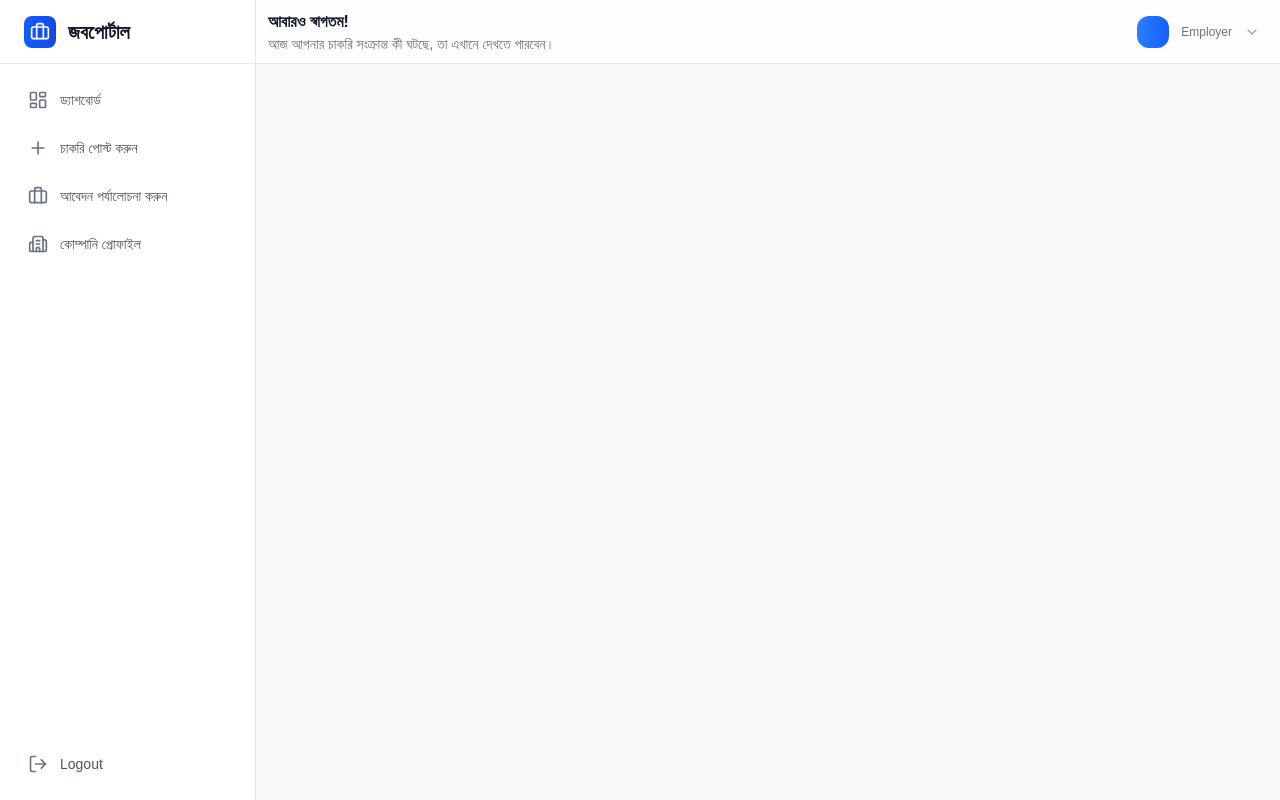
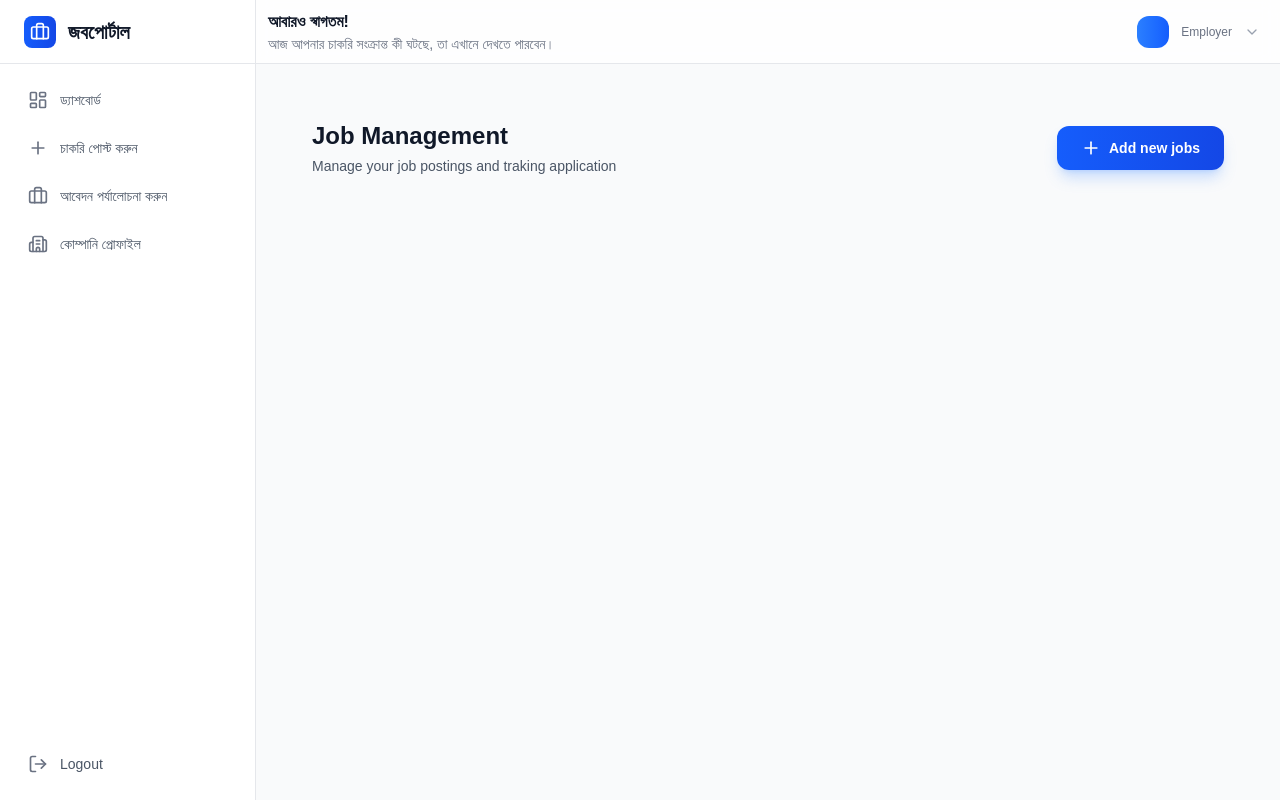
Before and after one commit to yeasin5060/job-portal, a React (Vite) app in the folder client/: page /manage-jobs in a window 1280 px wide. Built offline with nearby package versions, Linux system fonts and the light colour scheme; no server answers.

Commit message:
complete the header section in managejobs.jsx

```diff
--- a/client/src/pages/Employer/ManageJobs.jsx
+++ b/client/src/pages/Employer/ManageJobs.jsx
@@ -112,7 +112,29 @@ const ManageJobs = () => {
 
   return (
   <DashboardLayout>
+    <div className='min-h-screen p-4 sm:p-6 lg:p-8'>
+      <div className='max-w-7xl mx-auto'>
+        {/*Header */}
+        <div className='mb-8'>
+          <div className='flex flex-row items-center justify-between'>
+            <div className='mb-4 sm:mb-0'>
+              <h1 className='text-xl md:text-2xl font-semibold text-gray-900'>
+                Job Management
+              </h1>
+              <p className='text-sm text-gray-600 mt-1'>
+                Manage your job postings and traking application
+              </p>
+            </div>
+            <button className='inline-flex items-center px-6 py-3 bg-gradient-to-r from-blue-600 to-blue-700 hover:from-blue-700 hover:to-blue-800 text-sm text-white font-semibold rounded-xl shadow-lg shadow-blue-500/25 hover:shadow-xl hover:shadow-blue-500/30 transition-all duration-300 transform hover:-translate-y-0.5 whitespace-nowrap ' onClick={() => navigate("/post-job")}>
+              <Plus className='w-5 h-5 mr-2'/>
+              Add new jobs
+            </button>
+          </div>
+        </div>
 
+        {/*Filters */}
+      </div>
+    </div>
   </DashboardLayout>
   )
 }
```
